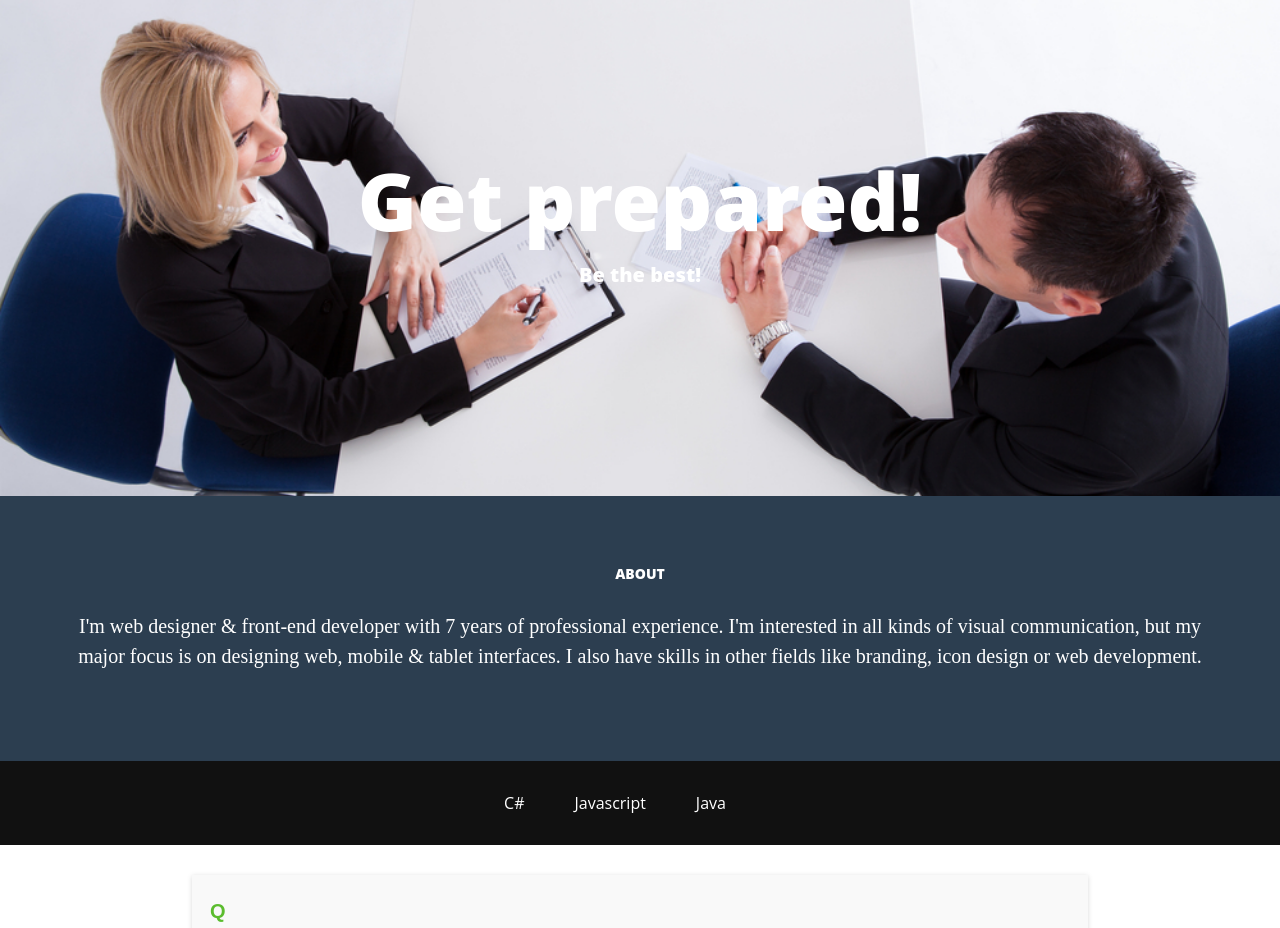
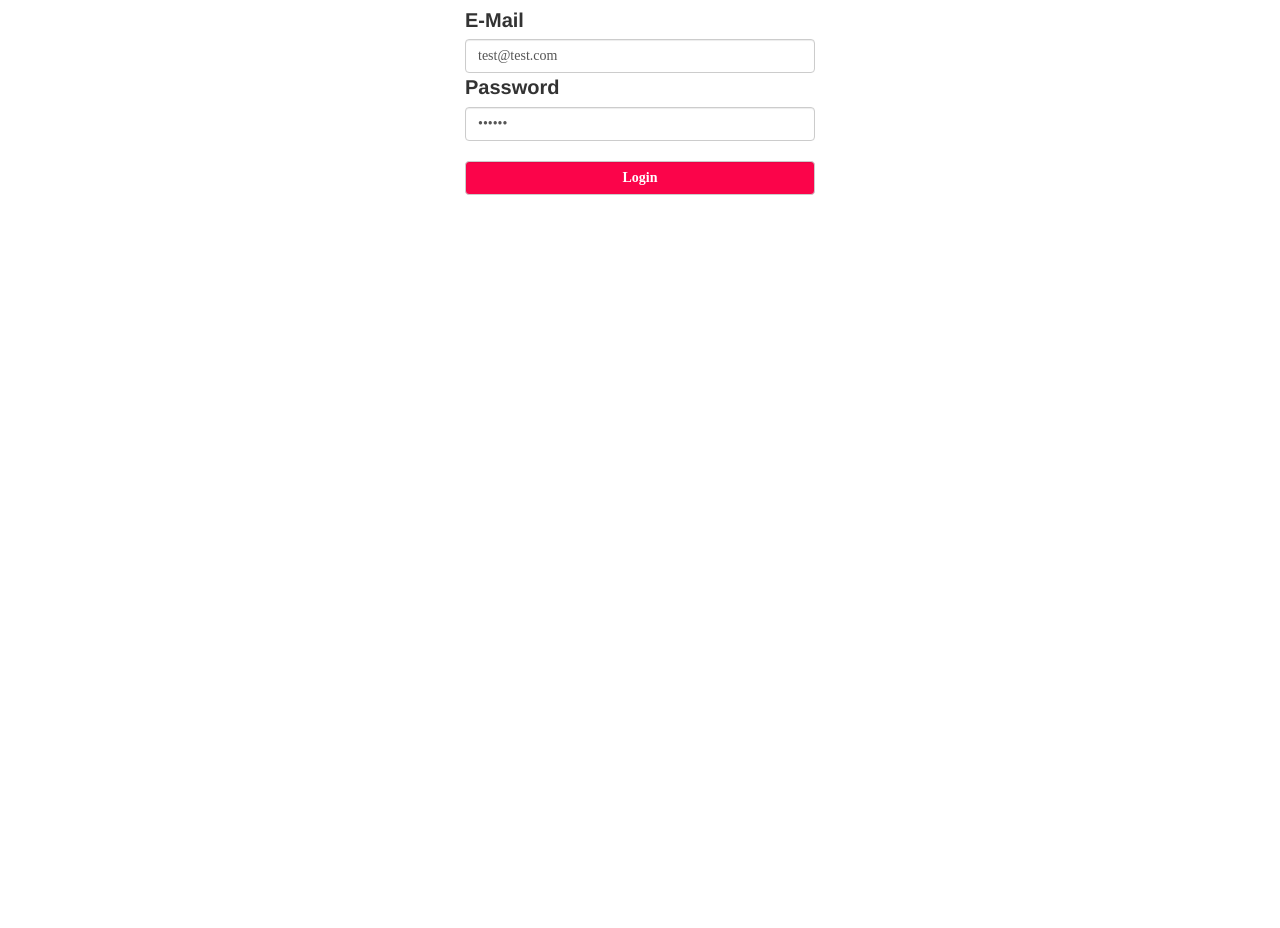
Before and after one commit to Aleksandyr/interview-preparation, a React (Create React App) app in the folder interviewer.app/: page /login in a window 1280 px wide. Shown: the part 64-992 px from the top of the page. After the commit the page ends 800 px from the top, so only its background shows below. Built offline with nearby package versions, Linux system fonts and the light colour scheme.

Commit message:
add login page and some authentication for user

```diff
--- a/interviewer.app/public/css/main.css
+++ b/interviewer.app/public/css/main.css
@@ -315,13 +315,20 @@ a:after {
 sm {
 	font-size: 12px;
 }
+.login-container {
+  width: 80%;
+  margin: 0 auto;
+}
+.search-box{margin:80px auto;position:absolute;}
+.caption{margin-bottom:50px;}
+.loginForm input[type=text], .loginForm input[type=password]{
+	margin-bottom:10px;
+}
+.loginForm input[type=submit]{
+	background:#fb044a;
+	color:#fff;
+	font-weight:700;
 
-.faq_question {
-    margin: 0px;
-    padding: 0px 0px 5px 0px;
-    display: inline-block;
-    cursor: pointer;
-    font-weight: bold;
 }
 
 .question-container {
@@ -353,7 +360,7 @@ sm {
 
 	.answer-toggling {
 		font-size: 15px;
-		/* display: block; */
+		cursor: pointer;
 		padding-top: 18px;
 		padding-left: 100px;
 		position: relative;
@@ -428,3 +435,21 @@ sm {
 .align-right{
   text-align: left;
 }
+
+.login-form {
+  width: 50%;
+  margin: 0 auto;
+}
+
+#login-form {
+  width: 350px;
+  margin: 0 auto;
+}
+
+.login-form input[type=submit]{
+	background:#fb044a;
+	color:#fff;
+  font-weight:700;
+  margin-top: 20px;
+
+}
--- a/interviewer.app/src/App.js
+++ b/interviewer.app/src/App.js
@@ -1,9 +1,5 @@
 import React, { Component } from 'react'
-import Navbar from './components/Navbar'
-import Header from './components/Header'
-import About from './components/About'
-import CategoryNavbar from './components/CategoryNavbar'
-import InterviewQuestion from './components/questions/InterviewQuestion'
+import Routes from './components/common/routes/Routes'
 
 import './App.css'
 
@@ -11,11 +7,7 @@ class App extends Component {
   render () {
     return (
       <div className='App'>
-        <Navbar />
-        <Header />
-        <About />
-        <CategoryNavbar />
-        <InterviewQuestion />
+        <Routes />
       </div>
     )
   }
--- a/interviewer.app/src/components/common/form/Input.js
+++ b/interviewer.app/src/components/common/form/Input.js
@@ -5,8 +5,9 @@ const Input = (props) => {
 
   return (
     <div>
-      <label htmlFor={props.name}>{props.palceHolder}</label>
+      <label htmlFor={props.name}>{props.placeholder}</label>
       <input
+        className='form-control'
         type={type}
         name={props.name}
         placeholder={props.placeholder}
--- a/interviewer.app/src/components/common/routes/Routes.js
+++ b/interviewer.app/src/components/common/routes/Routes.js
@@ -1,10 +1,12 @@
 import React from 'react'
 import { Switch, Route } from 'react-router-dom'
+import LoginUserPage from '../../users/LoginUserPage'
 import HomePage from '../../home/HomePage'
 
 const Routes = () => (
   <Switch>
     <Route path='/' exact component={HomePage} />
+    <Route path='/login' exact component={LoginUserPage} />
   </Switch>
 )
 
--- /dev/null
+++ b/interviewer.app/src/components/home/HomePage.js
@@ -0,0 +1,23 @@
+import React, { Component } from 'react'
+import Navbar from '../Navbar'
+import Header from '../Header'
+import About from '../About'
+import CategoryNavbar from '../CategoryNavbar'
+import InterviewQuestion from '../questions/InterviewQuestion'
+
+class HomePage extends Component {
+  render () {
+    console.log(this.props.history)
+    return (
+      <div>
+        <Navbar />
+        <Header />
+        <About />
+        <CategoryNavbar />
+        <InterviewQuestion history={this.props.history} />
+      </div>
+    )
+  }
+}
+
+export default HomePage
--- a/interviewer.app/src/components/questions/InterviewQuestion.js
+++ b/interviewer.app/src/components/questions/InterviewQuestion.js
@@ -43,7 +43,7 @@ class InterviewQuestion extends Component {
     var questions = 'No questions!'
     if (this.state.questions.length > 0) {
       questions = this.state.questions.map((element, index) => (
-        <QuestionItem key={index} questionText={this.state.questions[index].questionText}
+        <QuestionItem history={this.props.history} key={index} questionText={this.state.questions[index].questionText}
           answerText={this.state.answers[index].answerText} />
       ))
     }
--- a/interviewer.app/src/components/questions/QuestionItem.js
+++ b/interviewer.app/src/components/questions/QuestionItem.js
@@ -1,5 +1,6 @@
 import React, {Component} from 'react'
 import AnswerItem from './AnswerItem'
+import Auth from '../common/user/Auth'
 
 class QuestionItem extends Component {
   constructor (props) {
@@ -16,6 +17,12 @@ class QuestionItem extends Component {
     this.state.disabled === true
         ? this.setState({disabled: false})
         : this.setState({disabled: true})
+  }
+
+  voteForQuestion () {
+    if (!Auth.isUserAuthenticated()) {
+      this.props.history.push('/login')
+    }
   }
 
   render () {
@@ -35,7 +42,8 @@ class QuestionItem extends Component {
               <span className={!this.state.disabled ? 'see-answer disabled' : 'see-answer'}>See The Answer</span>
               <span className={this.state.disabled ? 'hide-answer disabled' : 'hide-answer'}>Hide The Answer</span>
             </a>
-            <a className='delete_add btn btn-inverse btn-medium push-top'>
+            <a className='delete_add btn btn-inverse btn-medium push-top'
+              onClick={this.voteForQuestion.bind(this)}>
               <span className='pull-right'>
                 <i id='like1' className='glyphicon glyphicon-thumbs-up' /> <div id='like1-bs3' />
               </span>
--- a/interviewer.app/src/components/users/LoginUserForm.js
+++ b/interviewer.app/src/components/users/LoginUserForm.js
@@ -1,38 +1,27 @@
-import React from 'ract'
+import React from 'react'
 import Input from '../common/form/Input'
 
 const LoginUserForm = (props) => (
-  <div className='container'>
-    <div className='row'>
-      <div className='col-md-4 col-md-offset-4 text-center'>
-        <div className='search-box'>
-          <div className='caption'>
-            <h3>Advance Password Validation</h3>
-            <p>Find to All</p>
-          </div>
-          <form className='loginForm'>
-            <div className='input-group'>
+  <div className='login-form'>
+    <form id='login-form' className='text-left'>
+      <div className='login-form-main-message' />
+      <div className='main-login-form'>
         <div>{props.error}</div>
         <Input
           name='email'
           type='email'
           placeholder='E-Mail'
-                className='form-control'
           value={props.user.email}
           onChange={props.onChange} />
         <Input
           name='password'
           type='password'
           placeholder='Password'
-                className='form-control'
           value={props.user.password}
           onChange={props.onChange} />
-              <input type='submit' className='form-control' onClick={props.onSave} />
+        <input type='submit' className='form-control' value='Login' onClick={props.onSave} />
       </div>
     </form>
-        </div>
-      </div>
-    </div>
   </div>
 )
 
--- a/interviewer.app/src/components/users/LoginUserPage.js
+++ b/interviewer.app/src/components/users/LoginUserPage.js
@@ -25,6 +25,8 @@ class LoginUserPage extends Component {
 
   handleUserForm (event) {
     event.preventDefault()
+
+    this.props.history.push('/')
   }
 
   handleUserLogin (data) {
```
Also changed, not shown: interviewer.app/src/index.js (+5 -5 lines). Lines whose indentation alone changed are shown as unchanged.
